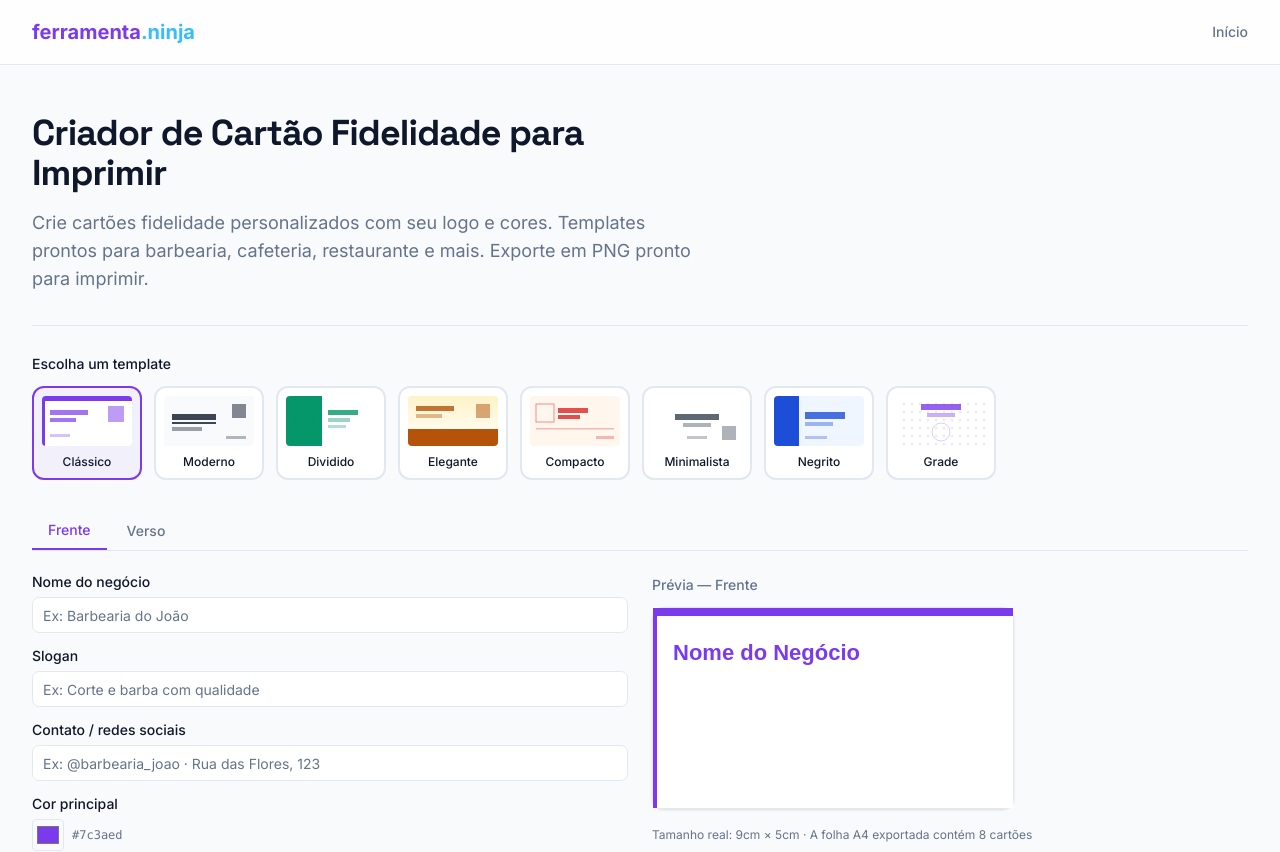
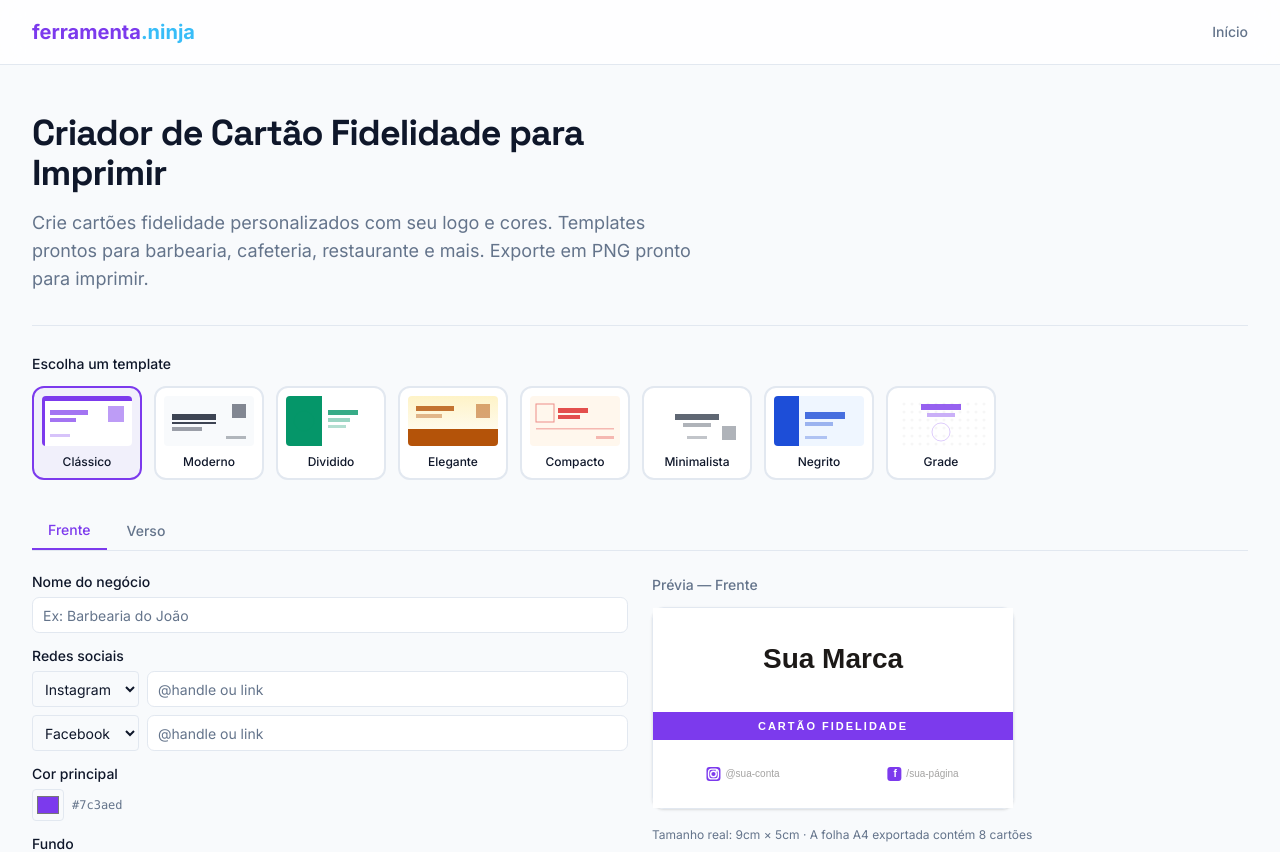
Before and after one commit to lucasparteka/ferramenta-ninja-frontend, a Next.js app: page /ferramentas/cartao-fidelidade in a window 1280 px wide. Shown: the top 852 px of the page. Built offline with nearby package versions, Linux system fonts and the light colour scheme.

Commit message:
melhorias layout classico cartao fidelidade

```diff
--- a/src/components/tools/loyalty-card/back-canvas.tsx
+++ b/src/components/tools/loyalty-card/back-canvas.tsx
@@ -1,7 +1,7 @@
 "use client";
 
 import { forwardRef, useEffect, useImperativeHandle, useRef } from "react";
-import { drawBackground } from "./front-canvas";
+import { drawBackground, drawSocialIcon } from "./front-canvas";
 import type { BackData, BackLayout, CanvasHandle, Template } from "./types";
 
 const CANVAS_WIDTH = 360;
@@ -39,9 +39,13 @@ function drawStamps(
 	labeled = false,
 ) {
 	const { cols, rows } = computeGrid(data.stampCount);
-	const stampSize = 28;
-	const gapX = 14;
-	const gapY = 14;
+	const gap = 10;
+	const targetSize = 50;
+	const maxByWidth = Math.floor((areaW - (cols - 1) * gap) / cols);
+	const maxByHeight = Math.floor((areaH - (rows - 1) * gap) / rows);
+	const stampSize = Math.min(targetSize, maxByWidth, maxByHeight);
+	const gapX = gap;
+	const gapY = gap;
 	const totalW = cols * stampSize + (cols - 1) * gapX;
 	const totalH = rows * stampSize + (rows - 1) * gapY;
 	const startX = areaX + (areaW - totalW) / 2;
@@ -122,36 +126,73 @@ type LayoutFn = (
 const BACK_LAYOUTS: Record<BackLayout, LayoutFn> = {
 	classico(ctx, data, w, h) {
 		const textColor = getContrastColor(getBgBaseColor(data));
-
-		ctx.fillStyle = data.primaryColor;
-		ctx.fillRect(0, 0, w, 8);
-		ctx.fillRect(0, h - 8, w, 8);
-
-		ctx.fillStyle = data.primaryColor;
-		ctx.font = "bold 11px Inter, sans-serif";
-		ctx.letterSpacing = "2px";
-		ctx.textAlign = "center";
-		ctx.fillText("CARTÃO FIDELIDADE", w / 2, 26);
-		ctx.letterSpacing = "0px";
-
-		if (data.rewardText) {
-			ctx.fillStyle = data.primaryColor;
-			ctx.font = "11px Inter, sans-serif";
-			ctx.fillText(data.rewardText, w / 2, 44);
-		}
-
-		const stampAreaY = data.rewardText ? 50 : 36;
-		const stampAreaH = h - stampAreaY - (data.rulesText ? 30 : 20);
-		drawStamps(ctx, data, 0, stampAreaY, w, stampAreaH);
+		const footerH = 28;
+		const rulesH = 32;
 
 		if (data.rulesText) {
+			const maxLineW = w - 32;
+			const words = data.rulesText.split(" ");
+			const lines: string[] = [];
+			let current = "";
+			ctx.font = "9px Inter, sans-serif";
+			for (const word of words) {
+				const test = current ? `${current} ${word}` : word;
+				if (ctx.measureText(test).width > maxLineW && current) {
+					lines.push(current);
+					current = word;
+					if (lines.length >= 2) break;
+				} else {
+					current = test;
+				}
+			}
+			if (current && lines.length < 2) lines.push(current);
+
+			const lineH = 13;
+			const totalH = lines.length * lineH;
+			const startY = (rulesH - totalH) / 2 + lineH;
 			ctx.fillStyle = textColor;
-			ctx.globalAlpha = 0.5;
-			ctx.font = "9px Inter, sans-serif";
-			ctx.fillText(data.rulesText, w / 2, h - 14);
+			ctx.globalAlpha = 0.75;
+			ctx.textAlign = "center";
+			for (let i = 0; i < lines.length; i++) {
+				ctx.fillText(lines[i], w / 2, startY + i * lineH);
+			}
 			ctx.globalAlpha = 1;
 		}
 
+		drawStamps(ctx, data, 0, rulesH, w, h - rulesH - footerH);
+
+		const sepY = h - footerH;
+		ctx.strokeStyle = data.primaryColor;
+		ctx.globalAlpha = 0.3;
+		ctx.lineWidth = 0.5;
+		ctx.beginPath();
+		ctx.moveTo(16, sepY);
+		ctx.lineTo(w - 16, sepY);
+		ctx.stroke();
+		ctx.globalAlpha = 1;
+
+		const footerCY = sepY + footerH / 2;
+		ctx.font = "9px Inter, sans-serif";
+		ctx.textBaseline = "middle";
+
+		if (data.whatsapp) {
+			drawSocialIcon(ctx, "whatsapp", 16, footerCY - 7, 14, data.primaryColor);
+			ctx.fillStyle = textColor;
+			ctx.globalAlpha = 0.8;
+			ctx.textAlign = "left";
+			ctx.fillText(data.whatsapp, 34, footerCY);
+			ctx.globalAlpha = 1;
+		}
+
+		if (data.extraText) {
+			ctx.fillStyle = textColor;
+			ctx.globalAlpha = 0.8;
+			ctx.textAlign = "right";
+			ctx.fillText(data.extraText, w - 16, footerCY);
+			ctx.globalAlpha = 1;
+		}
+
+		ctx.textBaseline = "alphabetic";
 		ctx.textAlign = "left";
 	},
 
--- a/src/components/tools/loyalty-card/front-canvas.tsx
+++ b/src/components/tools/loyalty-card/front-canvas.tsx
@@ -6,6 +6,7 @@ import type {
 	CanvasHandle,
 	FrontData,
 	FrontLayout,
+	SocialNetwork,
 	Template,
 } from "./types";
 
@@ -76,7 +77,10 @@ export function drawBackground(
 		} else if (bg.direction === "to-bottom") {
 			grad = ctx.createLinearGradient(0, 0, 0, h);
 		} else {
-			grad = ctx.createLinearGradient(0, 0, w, h);
+			const cx = w / 2;
+			const cy = h / 2;
+			const d = (w + h) / 2 / Math.SQRT2;
+			grad = ctx.createLinearGradient(cx - d, cy - d, cx + d, cy + d);
 		}
 		grad.addColorStop(0, bg.color1);
 		grad.addColorStop(1, bg.color2);
@@ -90,7 +94,7 @@ export function drawBackground(
 
 	const patternColor = getContrastColor(bg.color);
 	ctx.save();
-	ctx.globalAlpha = 0.08;
+	ctx.globalAlpha = 0.04;
 	ctx.strokeStyle = patternColor;
 	ctx.fillStyle = patternColor;
 
@@ -181,33 +185,185 @@ function getBgBaseColor(bg: Background): string {
 	return bg.color;
 }
 
+function getSocialPlaceholder(network: SocialNetwork): string {
+	const map: Record<SocialNetwork, string> = {
+		facebook: "/sua-página",
+		instagram: "@sua-conta",
+		whatsapp: "(11) 99999-9999",
+		tiktok: "@sua-conta",
+		website: "www.seusite.com",
+	};
+	return map[network];
+}
+
+export function drawSocialIcon(
+	ctx: CanvasRenderingContext2D,
+	network: SocialNetwork,
+	x: number,
+	y: number,
+	size: number,
+	color: string,
+) {
+	const s = size;
+	ctx.save();
+	ctx.translate(x, y);
+
+	ctx.fillStyle = color;
+	ctx.beginPath();
+	ctx.roundRect(0, 0, s, s, Math.round(s * 0.22));
+	ctx.fill();
+
+	const contrast = getContrastColor(color);
+
+	switch (network) {
+		case "facebook": {
+			ctx.fillStyle = contrast;
+			ctx.font = `bold ${Math.round(s * 0.72)}px Arial, sans-serif`;
+			ctx.textAlign = "center";
+			ctx.textBaseline = "middle";
+			ctx.fillText("f", s * 0.55, s * 0.54);
+			break;
+		}
+		case "instagram": {
+			const pad = s * 0.15;
+			const is = s - pad * 2;
+			ctx.strokeStyle = contrast;
+			ctx.lineWidth = Math.max(1, s * 0.1);
+			ctx.beginPath();
+			ctx.roundRect(pad, pad, is, is, Math.round(is * 0.28));
+			ctx.stroke();
+			ctx.beginPath();
+			ctx.arc(s / 2, s / 2, s * 0.2, 0, Math.PI * 2);
+			ctx.stroke();
+			ctx.fillStyle = contrast;
+			ctx.beginPath();
+			ctx.arc(s * 0.73, s * 0.27, s * 0.08, 0, Math.PI * 2);
+			ctx.fill();
+			break;
+		}
+		case "whatsapp": {
+			ctx.fillStyle = contrast;
+			ctx.beginPath();
+			ctx.arc(s * 0.34, s * 0.28, s * 0.13, 0, Math.PI * 2);
+			ctx.fill();
+			ctx.beginPath();
+			ctx.arc(s * 0.68, s * 0.72, s * 0.13, 0, Math.PI * 2);
+			ctx.fill();
+			ctx.strokeStyle = contrast;
+			ctx.lineWidth = Math.max(1, s * 0.12);
+			ctx.lineCap = "round";
+			ctx.beginPath();
+			ctx.moveTo(s * 0.34, s * 0.28);
+			ctx.bezierCurveTo(
+				s * 0.28,
+				s * 0.55,
+				s * 0.6,
+				s * 0.65,
+				s * 0.68,
+				s * 0.72,
+			);
+			ctx.stroke();
+			break;
+		}
+		case "tiktok": {
+			ctx.fillStyle = contrast;
+			ctx.font = `bold ${Math.round(s * 0.65)}px sans-serif`;
+			ctx.textAlign = "center";
+			ctx.textBaseline = "middle";
+			ctx.fillText("♪", s / 2, s * 0.56);
+			break;
+		}
+		case "website": {
+			ctx.strokeStyle = contrast;
+			ctx.lineWidth = Math.max(1, s * 0.09);
+			ctx.beginPath();
+			ctx.arc(s / 2, s / 2, s * 0.34, 0, Math.PI * 2);
+			ctx.stroke();
+			ctx.beginPath();
+			ctx.moveTo(s * 0.16, s / 2);
+			ctx.lineTo(s * 0.84, s / 2);
+			ctx.stroke();
+			ctx.beginPath();
+			ctx.ellipse(s / 2, s / 2, s * 0.16, s * 0.34, 0, 0, Math.PI * 2);
+			ctx.stroke();
+			break;
+		}
+	}
+
+	ctx.restore();
+}
+
 const FRONT_LAYOUTS: Record<FrontLayout, LayoutFn> = {
 	classico(ctx, data, w, h) {
+		const bandH = 28;
+		const bandY = Math.round(h * 0.52);
 		const textColor = getContrastColor(getBgBaseColor(data.background));
-		ctx.fillStyle = data.primaryColor;
-		ctx.fillRect(0, 0, w, 8);
-		ctx.fillRect(0, 8, 4, h - 8);
+		const bandTextColor = getContrastColor(data.primaryColor);
 
 		ctx.fillStyle = data.primaryColor;
-		ctx.font = "bold 22px Inter, sans-serif";
-		ctx.textAlign = "left";
-		ctx.fillText(data.businessName || "Nome do Negócio", 20, 52);
+		ctx.fillRect(0, bandY, w, bandH);
 
-		if (data.slogan) {
+		ctx.fillStyle = bandTextColor;
+		ctx.font = "bold 11px Inter, sans-serif";
+		ctx.letterSpacing = "2px";
+		ctx.textAlign = "center";
+		ctx.fillText("CARTÃO FIDELIDADE", w / 2, bandY + bandH / 2 + 4);
+		ctx.letterSpacing = "0px";
+
+		if (data.logoPreview) {
+			renderLogo(
+				ctx,
+				data.logoPreview,
+				w / 2,
+				bandY / 2,
+				w - 40,
+				bandY - 20,
+				true,
+			);
+		} else {
 			ctx.fillStyle = textColor;
-			ctx.font = "13px Inter, sans-serif";
-			ctx.fillText(data.slogan, 20, 78);
+			ctx.font = "bold 28px Inter, sans-serif";
+			ctx.textAlign = "center";
+			ctx.textBaseline = "middle";
+			ctx.fillText(data.businessName || "Sua Marca", w / 2, bandY / 2, w - 40);
+			ctx.textBaseline = "alphabetic";
 		}
 
-		if (data.contactInfo) {
-			ctx.fillStyle = textColor;
-			ctx.globalAlpha = 0.7;
-			ctx.font = "11px Inter, sans-serif";
-			ctx.fillText(data.contactInfo, 20, 98);
-			ctx.globalAlpha = 1;
+		const footerY = bandY + bandH;
+		const footerH = h - footerY;
+		const entries = (data.socialEntries ?? []).slice(0, 2);
+		const iconSize = 14;
+		const iconTextGap = 5;
+
+		ctx.font = "10px Inter, sans-serif";
+		ctx.textBaseline = "middle";
+
+		const positions = entries.length <= 1 ? [w / 2] : [w / 4, (3 * w) / 4];
+
+		for (let i = 0; i < entries.length && i < 2; i++) {
+			const entry = entries[i];
+			const handle = entry.handle || getSocialPlaceholder(entry.network);
+			const textWidth = ctx.measureText(handle).width;
+			const entryWidth = iconSize + iconTextGap + textWidth;
+			const ex = positions[i] - entryWidth / 2;
+			const cy = footerY + footerH / 2;
+
+			drawSocialIcon(
+				ctx,
+				entry.network,
+				ex,
+				cy - iconSize / 2,
+				iconSize,
+				data.primaryColor,
+			);
+
+			ctx.fillStyle = entry.handle ? textColor : `${textColor}66`;
+			ctx.textAlign = "left";
+			ctx.fillText(handle, ex + iconSize + iconTextGap, cy);
 		}
 
-		renderLogo(ctx, data.logoPreview, w - 100, 20, 80, 80);
+		ctx.textBaseline = "alphabetic";
+		ctx.textAlign = "left";
 	},
 
 	moderno(ctx, data, w, h) {
--- a/src/components/tools/loyalty-card/loyalty-card-editor.tsx
+++ b/src/components/tools/loyalty-card/loyalty-card-editor.tsx
@@ -16,6 +16,7 @@ import type {
 	CanvasHandle,
 	FrontData,
 	GradientDirection,
+	SocialNetwork,
 	StampCount,
 	StampStyle,
 	TextureType,
@@ -29,6 +30,10 @@ function buildDefaultFrontData(templateId: string): FrontData {
 		businessName: "",
 		slogan: "",
 		contactInfo: "",
+		socialEntries: [
+			{ network: "instagram", handle: "" },
+			{ network: "facebook", handle: "" },
+		],
 		primaryColor: template.defaultFront.primaryColor,
 		background: template.defaultFront.background,
 		logoFile: null,
@@ -43,6 +48,8 @@ function buildDefaultBackData(templateId: string): BackData {
 		stampStyle: "circle",
 		rewardText: "",
 		rulesText: "",
+		whatsapp: "",
+		extraText: "",
 		primaryColor: template.defaultBack.primaryColor,
 		background: template.defaultBack.background,
 	};
@@ -345,6 +352,18 @@ export function LoyaltyCardEditor() {
 		if (logoInputRef.current) logoInputRef.current.value = "";
 	}
 
+	function updateSocialEntry(
+		index: number,
+		field: "network" | "handle",
+		value: string,
+	) {
+		setFrontData((prev) => {
+			const entries = [...prev.socialEntries];
+			entries[index] = { ...entries[index], [field]: value as SocialNetwork };
+			return { ...prev, socialEntries: entries };
+		});
+	}
+
 	async function handleExportFront() {
 		const dataUrl = frontCanvasRef.current?.getDataURL();
 		if (!dataUrl) return;
@@ -417,6 +436,48 @@ export function LoyaltyCardEditor() {
 								/>
 							</div>
 
+							{selectedTemplate.id === "classico" ? (
+								<div className="space-y-2">
+									<Label>Redes sociais</Label>
+									{(["rede-1", "rede-2"] as const).map((slotKey, index) => {
+										const entry = frontData.socialEntries[index];
+										return (
+											<div key={slotKey} className="flex gap-2">
+												<select
+													value={entry.network}
+													onChange={(e) =>
+														updateSocialEntry(
+															index,
+															"network",
+															e.target.value,
+														)
+													}
+													className="rounded border border-border bg-background px-2 py-1.5 text-sm text-foreground"
+												>
+													<option value="instagram">Instagram</option>
+													<option value="facebook">Facebook</option>
+													<option value="whatsapp">WhatsApp</option>
+													<option value="tiktok">TikTok</option>
+													<option value="website">Site</option>
+												</select>
+												<Input
+													value={entry.handle}
+													onChange={(e) =>
+														updateSocialEntry(
+															index,
+															"handle",
+															e.target.value,
+														)
+													}
+													placeholder="@handle ou link"
+													maxLength={40}
+												/>
+											</div>
+										);
+									})}
+								</div>
+							) : (
+								<>
 									<div className="space-y-2">
 										<Label htmlFor="slogan">Slogan</Label>
 										<Input
@@ -448,6 +509,8 @@ export function LoyaltyCardEditor() {
 											maxLength={60}
 										/>
 									</div>
+								</>
+							)}
 
 							<div className="space-y-2">
 								<Label htmlFor="front-primary-color">Cor principal</Label>
@@ -572,6 +635,7 @@ export function LoyaltyCardEditor() {
 								</div>
 							</div>
 
+							{selectedTemplate.id !== "classico" && (
 								<div className="space-y-2">
 									<Label htmlFor="reward-text">Texto do prêmio</Label>
 									<Input
@@ -587,9 +651,14 @@ export function LoyaltyCardEditor() {
 										maxLength={50}
 									/>
 								</div>
+							)}
 
 							<div className="space-y-2">
-								<Label htmlFor="rules-text">Regras</Label>
+								<Label htmlFor="rules-text">
+									{selectedTemplate.id === "classico"
+										? "Texto de regras"
+										: "Regras"}
+								</Label>
 								<Input
 									id="rules-text"
 									value={backData.rulesText}
@@ -599,10 +668,50 @@ export function LoyaltyCardEditor() {
 											rulesText: e.target.value,
 										}))
 									}
-									placeholder="Ex: Válido por 6 meses após emissão"
+									placeholder={
+										selectedTemplate.id === "classico"
+											? "Ex: Complete o cartão e ganhe 1 grátis!"
+											: "Ex: Válido por 6 meses após emissão"
+									}
 									maxLength={80}
 								/>
 							</div>
+
+							{selectedTemplate.id === "classico" && (
+								<>
+									<div className="space-y-2">
+										<Label htmlFor="back-whatsapp">WhatsApp</Label>
+										<Input
+											id="back-whatsapp"
+											value={backData.whatsapp}
+											onChange={(e) =>
+												setBackData((prev) => ({
+													...prev,
+													whatsapp: e.target.value,
+												}))
+											}
+											placeholder="(11) 99999-9999"
+											maxLength={20}
+										/>
+									</div>
+
+									<div className="space-y-2">
+										<Label htmlFor="extra-text">Frase extra</Label>
+										<Input
+											id="extra-text"
+											value={backData.extraText}
+											onChange={(e) =>
+												setBackData((prev) => ({
+													...prev,
+													extraText: e.target.value,
+												}))
+											}
+											placeholder="Ex: Nós valorizamos a sua FIDELIDADE!"
+											maxLength={60}
+										/>
+									</div>
+								</>
+							)}
 
 							<div className="space-y-2">
 								<Label htmlFor="back-primary-color">Cor principal</Label>
```
Also changed, not shown: src/components/tools/loyalty-card/types.ts (+10 -0 lines). Lines whose indentation alone changed are shown as unchanged.
